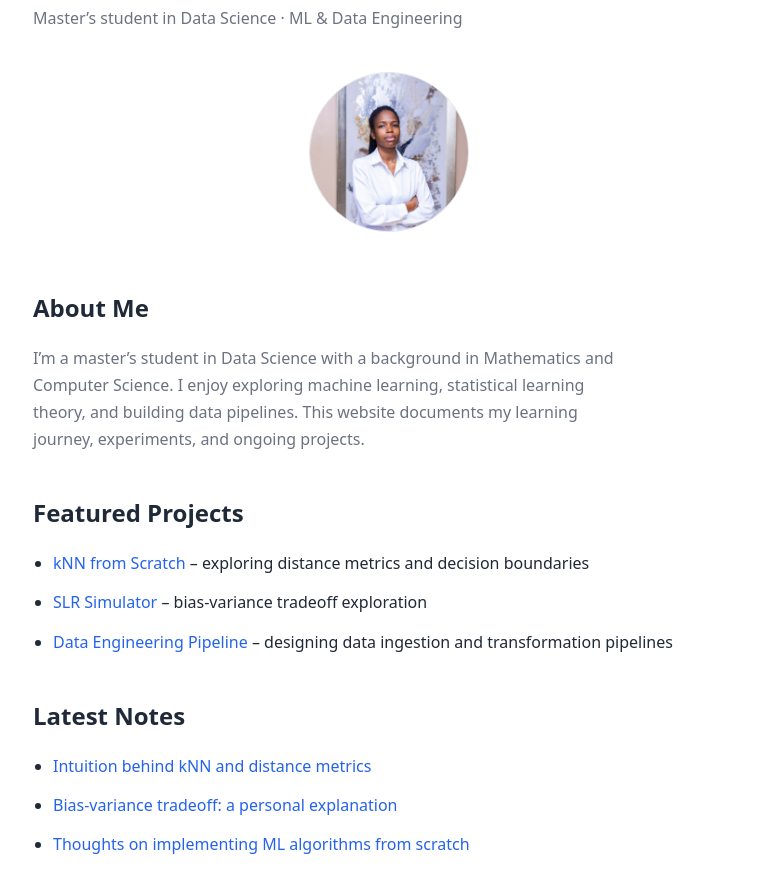
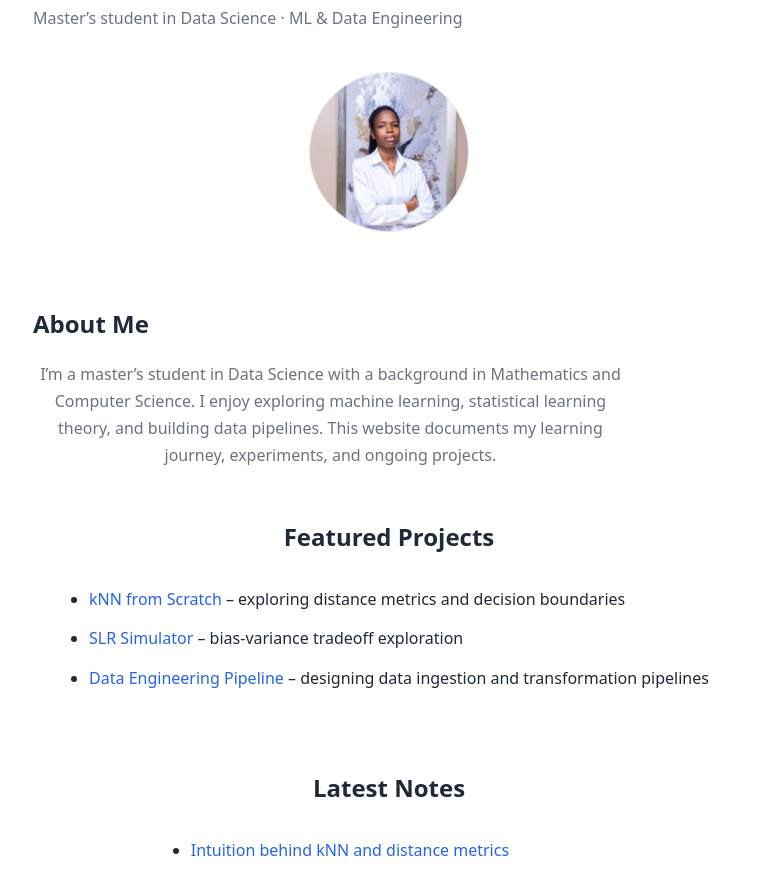
Before and after one commit to PearlPearl-Pearl/PearlPearl-Pearl.github.io, a plain HTML site: page index.html in a window 1280 px wide. Shown: the part 192-1063 px from the top of the page, without its empty margins (11-771 px from the left). Drawn offline with Linux system fonts and the light colour scheme.

Commit message:
Fixed text alignment issues

```diff
--- a/style.css
+++ b/style.css
@@ -19,7 +19,7 @@ body {
 }
 
 .container {
-  max-width: 820px;
+  max-width: 900px;
   margin: 0 auto;
   padding: 48px 24px;
 }
@@ -133,3 +133,22 @@ footer a:hover {
 .featured-projects a:hover, .latest-notes a:hover {
   text-decoration: underline;
 }
+
+
+h1, .subtitle, .about p, .featured-projects, .latest-notes {
+  text-align: center;
+}
+
+.featured-projects ul, .latest-notes ul {
+  display: inline-block; /* keep bullets nicely aligned */
+  text-align: left;      /* bullets stay left-aligned inside centered block */
+}
+
+.featured-projects ul, .latest-notes ul {
+  max-width: 700px;
+}
+
+.about, .featured-projects, .latest-notes {
+  margin-top: 48px;
+  margin-bottom: 48px;
+}
```
